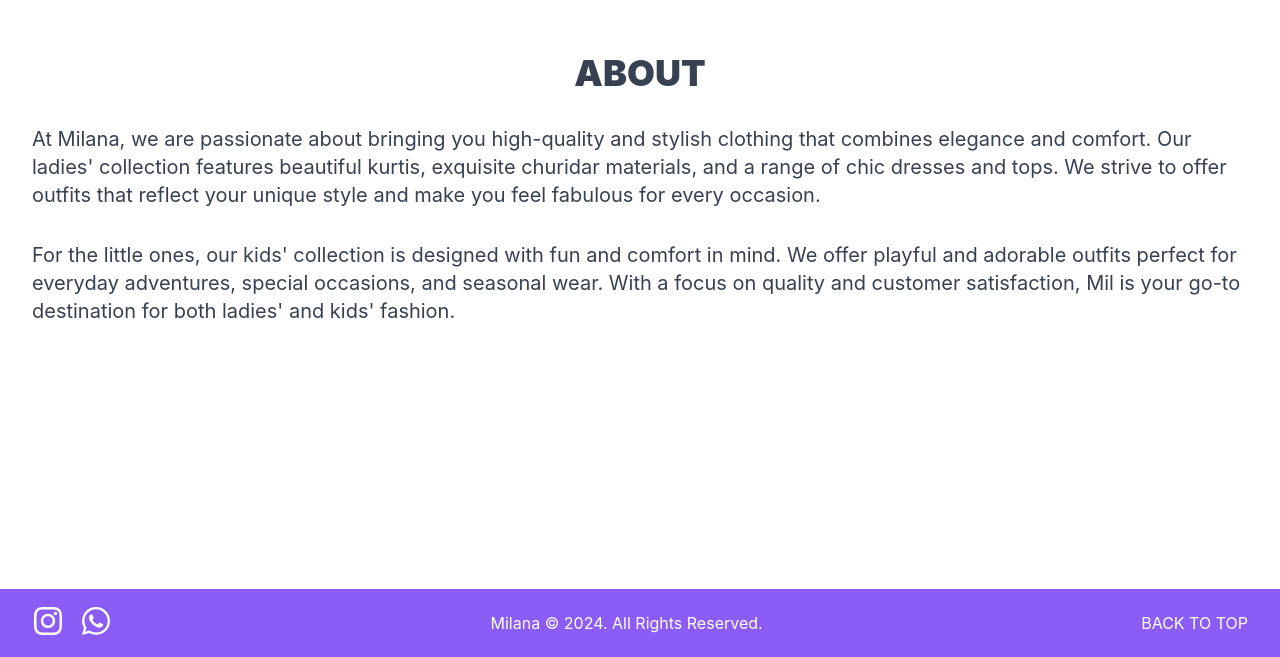
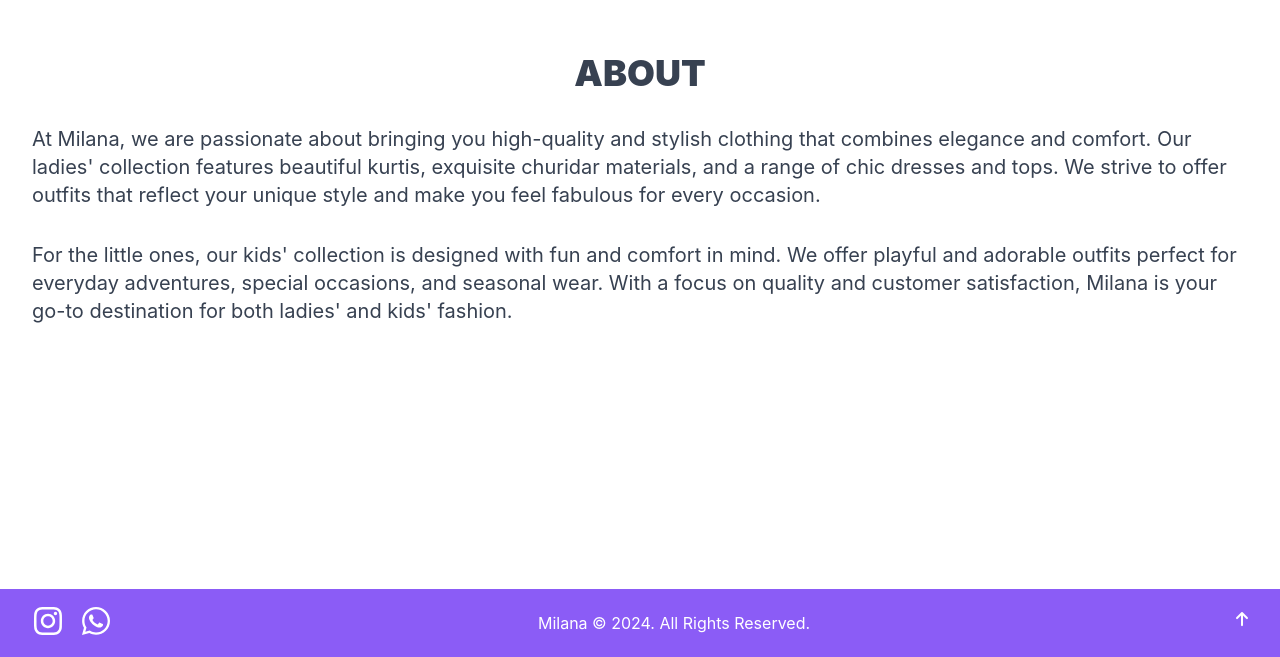
Before and after one commit to alhad-tm/clothing, a React (Create React App) app: page / in a window 1280 px wide. Shown: the part 1867-2524 px from the top of the page. Built offline with nearby package versions, Linux system fonts and the light colour scheme.

Commit message:
spell corrrections

```diff
--- a/src/components/Header/header.js
+++ b/src/components/Header/header.js
@@ -64,8 +64,6 @@
 
 import React, { useState } from 'react'
 import css from "./header.module.css"
-
-
 import { Link } from 'react-scroll'
 import { FontAwesomeIcon } from '@fortawesome/react-fontawesome';
  import { faTimes,faBars } from '@fortawesome/free-solid-svg-icons';
--- a/src/components/about/about.js
+++ b/src/components/about/about.js
@@ -10,21 +10,21 @@
 
 
       <motion.span
-       initial={{y:-20,opacity:0}}
+       initial={{y:-40,opacity:0}}
        whileInView={{y:0,opacity:1}}
-       transition={{duration:0.6,delay:0.2}}className="text-4xl uppercase font-black">About</motion.span>
+       transition={{duration:0.3,delay:0.2}}className="text-4xl uppercase font-black">About</motion.span>
       <motion.span
       initial={{y:20,opacity:0}}
       whileInView={{y:0,opacity:1}}
-      transition={{duration:0.6,delay:0.4}}
+      transition={{duration:0.2,delay:0.4}}
       className="about-text">At Milana, we are passionate about bringing you high-quality and stylish clothing that combines elegance and comfort. Our ladies' collection features beautiful kurtis, exquisite churidar materials, and a range of chic dresses and tops. We strive to offer outfits that reflect your unique style and make you feel
          fabulous for every occasion.</motion.span>
 
       <motion.span
         initial={{y:20,opacity:0}}
         whileInView={{y:0,opacity:1}}
-        transition={{duration:0.6,delay:0.6}}
-      className="about-text">For the little ones, our kids' collection is designed with fun and comfort in mind. We offer playful and adorable outfits perfect for everyday adventures, special occasions, and seasonal wear. With a focus on quality and customer satisfaction, Mil is your go-to destination for both ladies' and kids' fashion.</motion.span>
+        transition={{duration:0.2,delay:0.6}}
+      className="about-text">For the little ones, our kids' collection is designed with fun and comfort in mind. We offer playful and adorable outfits perfect for everyday adventures, special occasions, and seasonal wear. With a focus on quality and customer satisfaction, Milana is your go-to destination for both ladies' and kids' fashion.</motion.span>
       </div>
     </div>
   )
--- a/src/components/footer/footer.js
+++ b/src/components/footer/footer.js
@@ -2,6 +2,7 @@
 import { FontAwesomeIcon } from '@fortawesome/react-fontawesome';
 import { faInstagram } from '@fortawesome/free-brands-svg-icons';
 import { faWhatsapp } from '@fortawesome/free-brands-svg-icons';
+import { faArrowUp } from '@fortawesome/free-solid-svg-icons';
 import { Link } from "react-scroll";
 
 const Footer = () => {
@@ -9,10 +10,10 @@
   <div className="footer py-4 px-8 w-full bg-violet-500 text-white flex flex-col md:flex-row justify-between items-center gap-2">
     <div className="icons flex gap-4">
   <a href="https://www.instagram.com/milana_ladies_kids?igsh=MTk0OXprYjdhbjhxaQ%3D%3D" target="blank">
-  <FontAwesomeIcon icon={faInstagram} className="w-[32px] h-[32px]" />
+  <FontAwesomeIcon icon={faInstagram} className="w-[32px] h-[32px] hover:animate-pulse" />
   </a>
 
-    <FontAwesomeIcon icon={faWhatsapp} className="w-[32px] h-[32px]" />
+    <FontAwesomeIcon icon={faWhatsapp} className="w-[32px] h-[32px] hover:animate-pulse" />
 
     </div>
 
@@ -21,7 +22,9 @@
     </div>
 
     <div className="uppercase cursor-pointer">
-     <Link to="banner" smooth={true}> Back to top</Link>
+     <Link to="banner" smooth={true}>
+     <FontAwesomeIcon icon={faArrowUp} style={{ color: '#ffffff' }} className="animate-bounce" />
+     </Link>
     </div>
 
 
```
